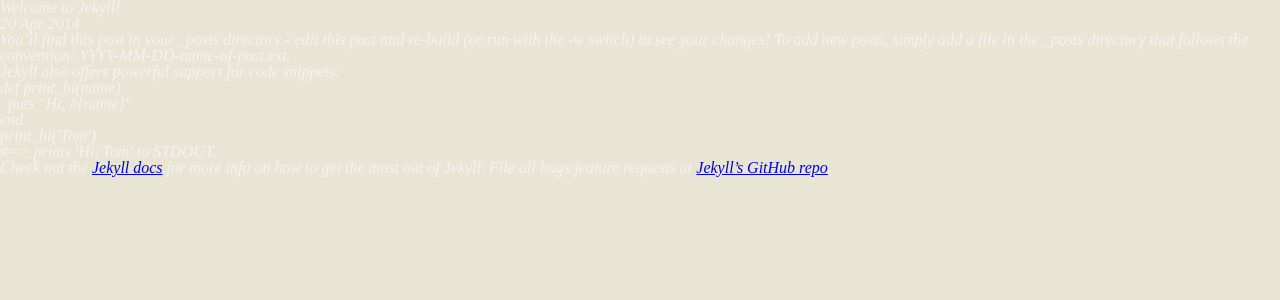
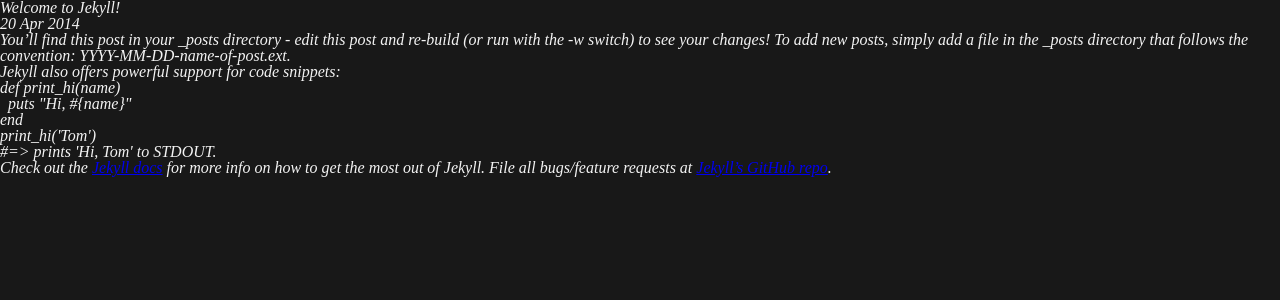
Before and after one commit to BertHaine/basictypefaces, a Jekyll site: the page built from _posts/2014-04-20-welcome-to-jekyll.markdown, in a window 1280 px wide. Shown: the top 300 px of the page. Built offline with Jekyll 4.4.1, drawn with Linux system fonts in a browser that asks for light colours; nearby versions of some CDN libraries.

Commit message:
changed js colorbackground

```diff
--- a/_scss/base/_base.scss
+++ b/_scss/base/_base.scss
@@ -10,7 +10,7 @@
 }
 
 body {
-  background-color: #E9E5D4;
+  background-color: #181818;
   font-family: serif, sans-serif;
   font-size: 100%;
   transition: background 1s ease;
--- a/css/main.css
+++ b/css/main.css
@@ -55,7 +55,7 @@
   -moz-font-feature-settings: 'liga' on; }
 
 body {
-  background-color: #E9E5D4;
+  background-color: #181818;
   font-family: serif, sans-serif;
   font-size: 100%;
   transition: background 1s ease;
--- a/js/main.js
+++ b/js/main.js
@@ -1,6 +1,6 @@
 $('#fullpage').fullpage({
   anchors: ['header', 'Garamond', 'Bodoni', 'Century Expanded', 'Futura', 'Times Roman', 'Helvetica'],
-  sectionsColor: ['#181818',],
+  sectionsColor: ['#181818', '#E9E5D4',],
   csss3: true,
   verticalCentered: true,
   fadingEffect: true,
```
